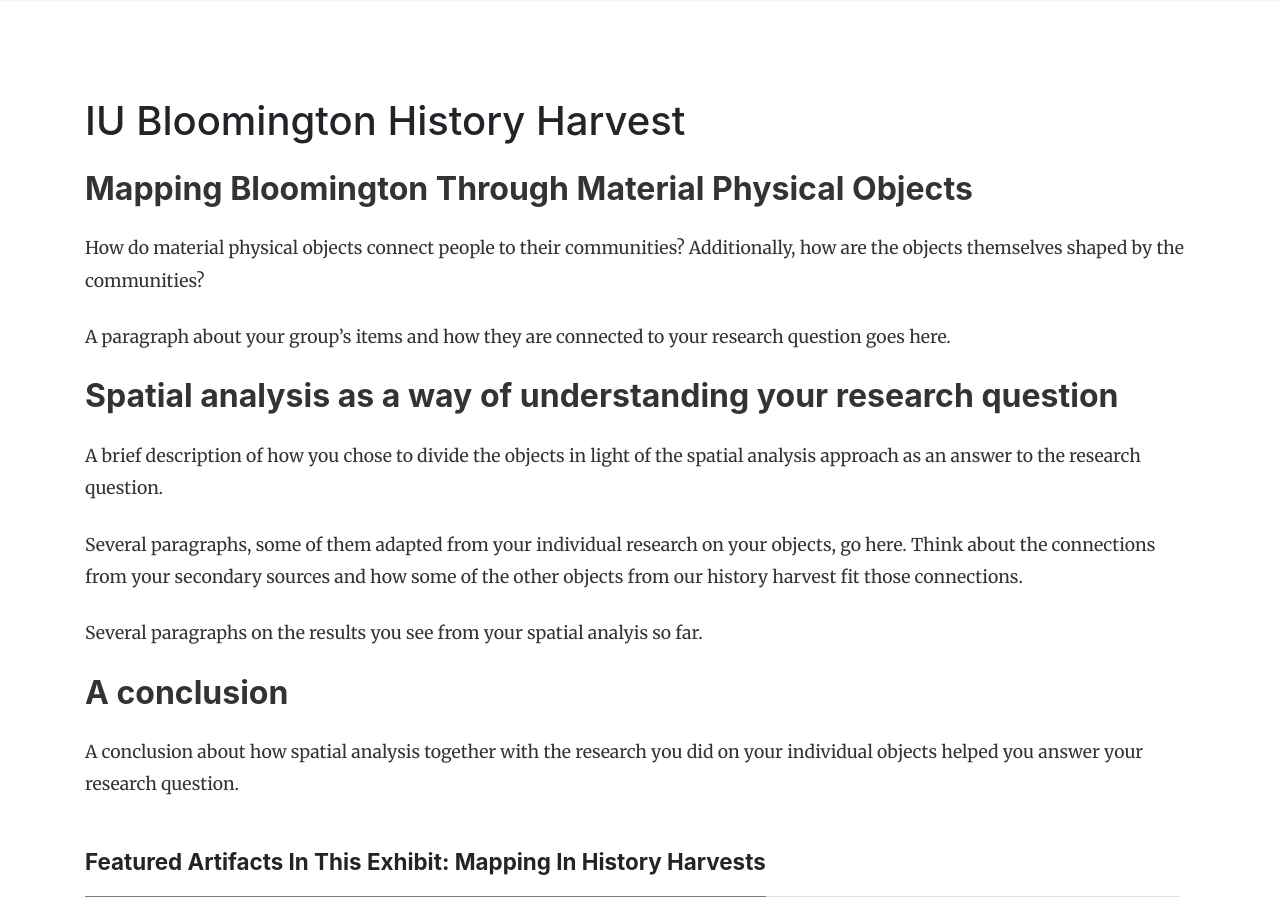
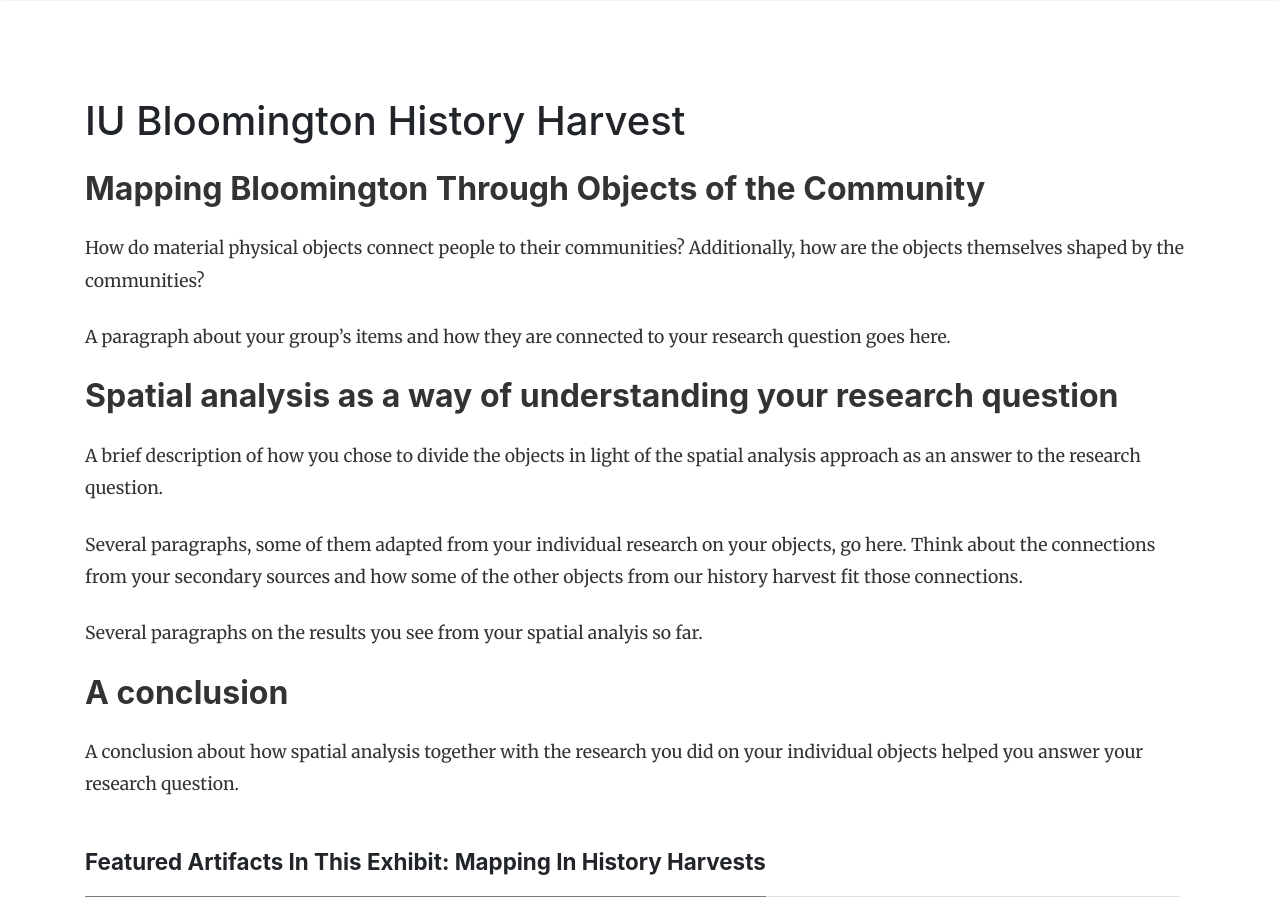
Before and after one commit to H301HistoryHarvest/H301HistoryHarvest, a Jekyll site: the page built from _stories/Mapping.md, in a window 1280 px wide and 900 px high. Built offline with Jekyll 4.4.1, drawn with Linux system fonts in a browser that asks for light colours; nearby versions of some CDN libraries; comment, search, counter and statistics services are not loaded.

Commit message:
Update Mapping.md

```diff
--- a/_stories/Mapping.md
+++ b/_stories/Mapping.md
@@ -15,7 +15,7 @@ selecteditems:
  - 2019-10-10-0003
 ---
 
-## Mapping Bloomington Through Material Physical Objects
+## Mapping Bloomington Through Objects of the Community
 
 How do material physical objects connect people to their communities? Additionally, how are the objects themselves shaped by the communities?
 
```
